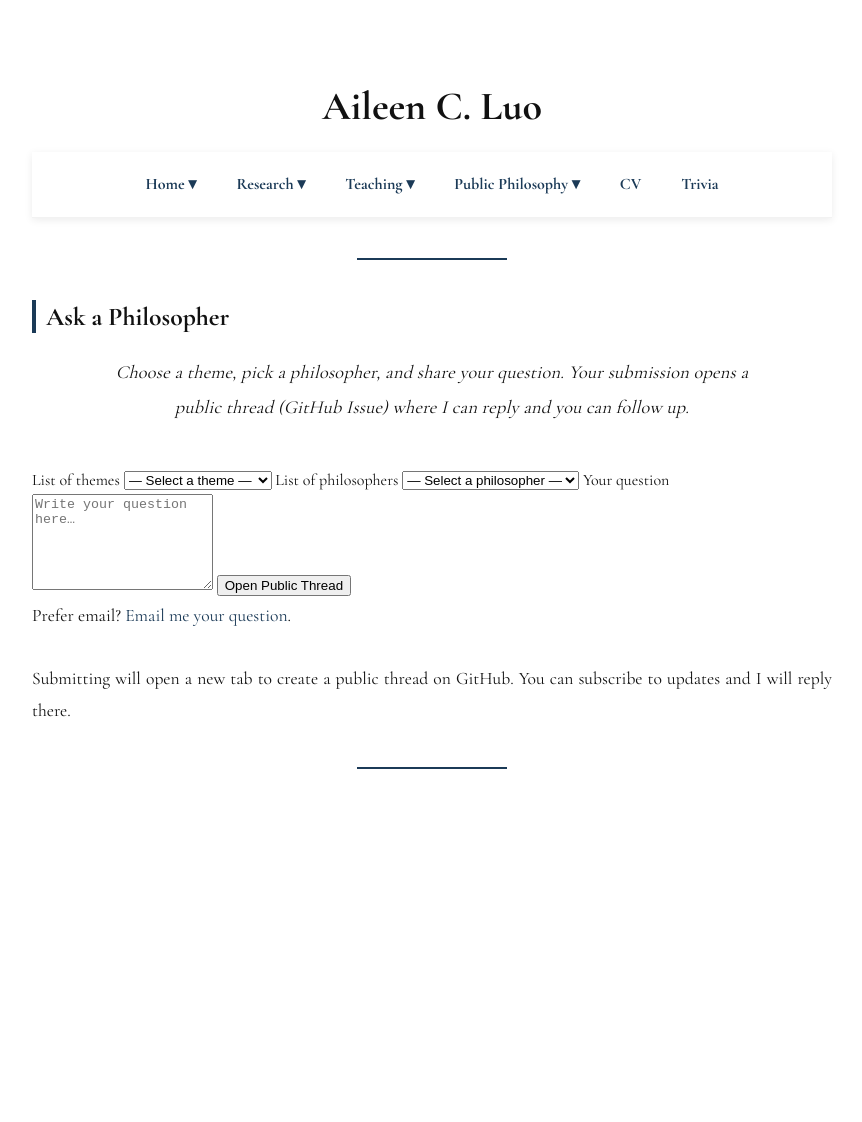
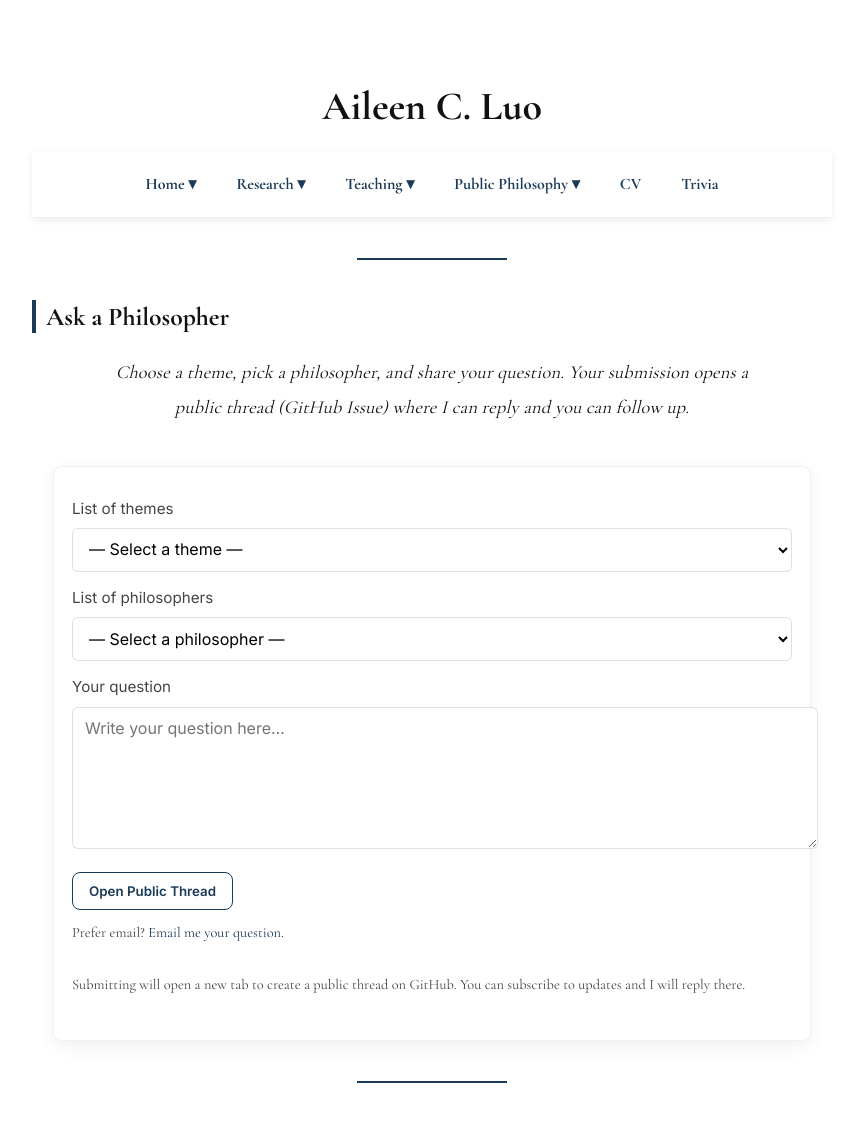
Before and after one commit to aileencluo/aileencluo.github.io, a Jekyll site: the page built from ask.md, in a window 1280 px wide and 1163 px high. Shown: the top 1122 px of the window, without its empty margins (208-1070 px from the left). Built offline with Jekyll 4.4.1, drawn with Linux system fonts in a browser that asks for light colours.

Commit message:
Update style.css

```diff
--- a/assets/css/style.css
+++ b/assets/css/style.css
@@ -391,6 +391,73 @@ h2[id] {
 }
 
 
+/* =========================
+   Ask a Philosopher – Form
+   ========================= */
+.ask-form{
+  max-width: 720px;
+  margin: 0 auto 2.2em;
+  padding: 16px 18px;
+  background: rgba(255,255,255,0.85);
+  backdrop-filter: blur(6px);
+  border: 1px solid rgba(0,0,0,0.06);
+  border-radius: 8px;
+  box-shadow: 0 6px 18px rgba(0,0,0,0.06);
+}
+
+.ask-form label{
+  display:block;
+  margin: 12px 0 6px;
+  font-family: 'Inter', sans-serif;
+  font-size: .95em;
+  color: var(--ink-2);
+}
+
+.ask-form select,
+.ask-form textarea{
+  width: 100%;
+  font-family: 'Inter', sans-serif;
+  font-size: 1em;
+  padding: 10px 12px;
+  border: 1px solid rgba(0,0,0,0.12);
+  border-radius: 6px;
+  background: #fff;
+  outline: none;
+  transition: box-shadow .2s ease, border-color .2s ease;
+}
+
+.ask-form select:focus,
+.ask-form textarea:focus{
+  border-color: var(--brand);
+  box-shadow: 0 0 0 3px rgba(27,58,87,.12);
+}
+
+.ask-submit{
+  margin-top: 14px;
+  display:inline-block;
+  font-family: 'Inter', sans-serif;
+  font-weight: 600;
+  padding: 10px 16px;
+  border: 1px solid var(--brand);
+  background: #fff;
+  color: var(--brand);
+  border-radius: 8px;
+  cursor: pointer;
+  transition: background .2s ease, color .2s ease, box-shadow .2s ease;
+}
+.ask-submit:hover{
+  background: var(--brand);
+  color: #fff;
+  box-shadow: 0 6px 14px rgba(0,0,0,.08);
+}
+
+.ask-hint{
+  font-size: .9em;
+  color: var(--ink-2);
+  margin-top: 10px;
+}
+
+
 
 
 
```
